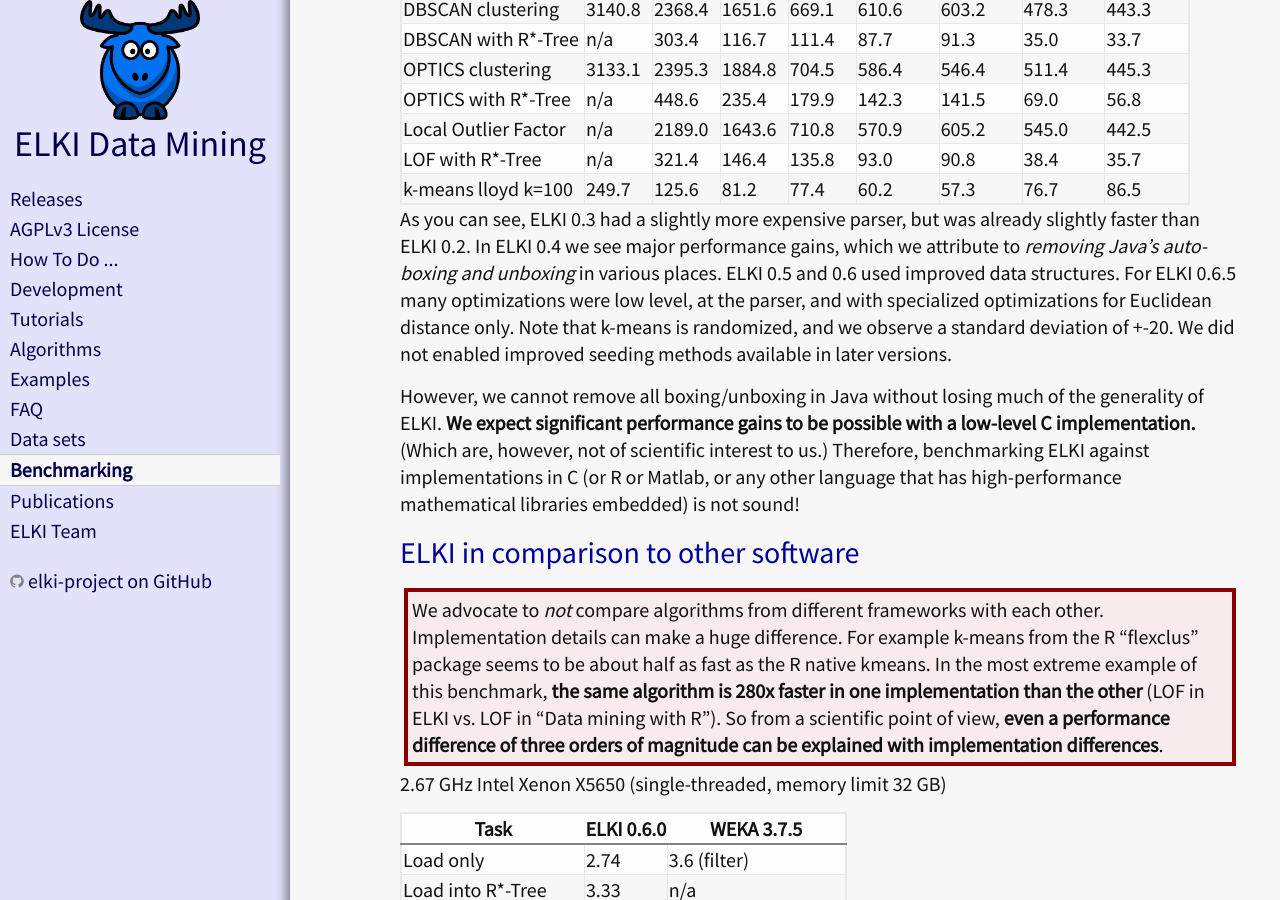
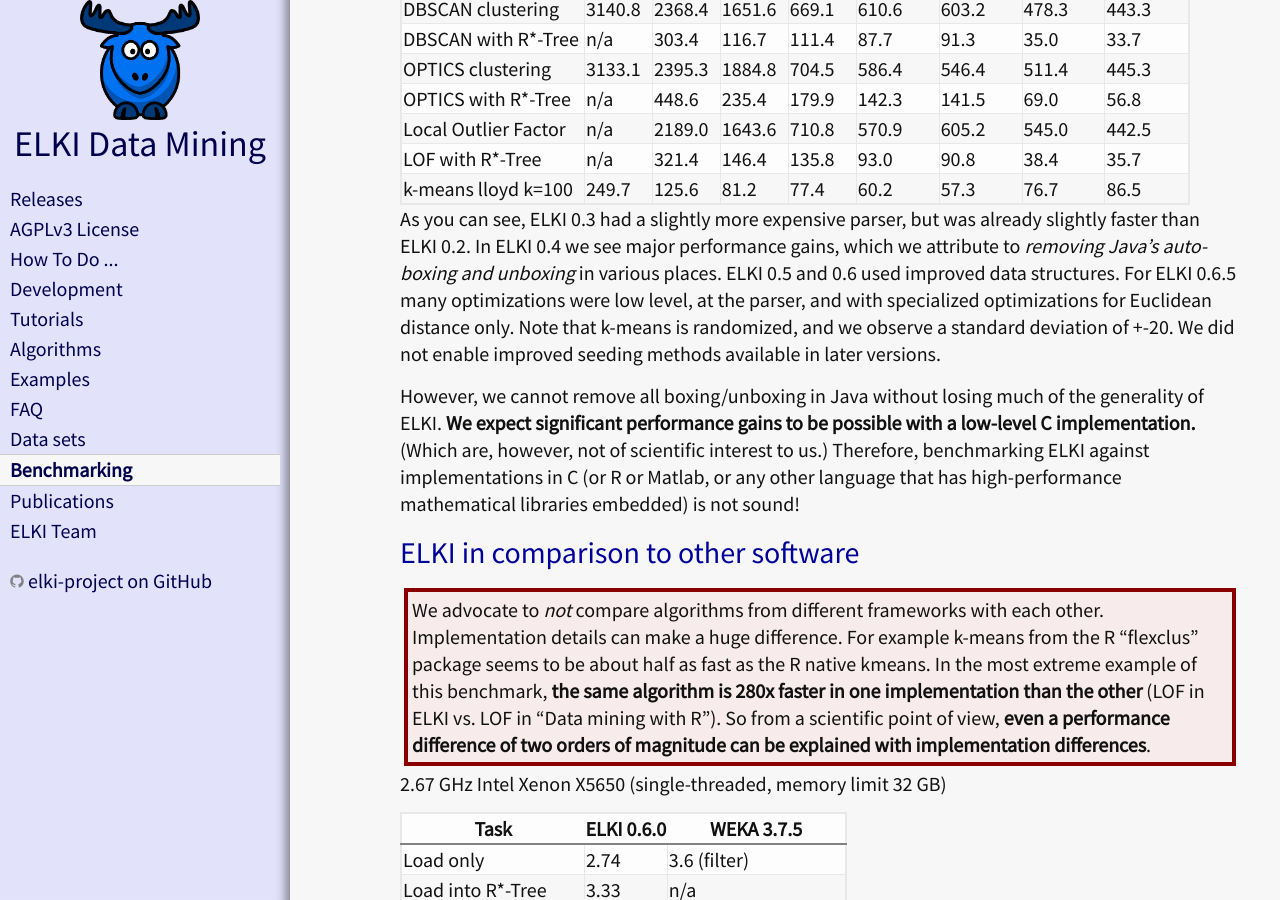
Before and after one commit to elki-project/elki-project.github.io, a Jekyll site: the page built from benchmarking.md, in a window 1280 px wide and 900 px high, scrolled down 1806 px. Built offline with Jekyll 4.4.1, drawn with Linux system fonts in a browser that asks for light colours.

Commit message:
Update benchmarking.md

```diff
--- a/benchmarking.md
+++ b/benchmarking.md
@@ -68,14 +68,14 @@
 | LOF with R\*-Tree | n/a | 321.4 | 146.4 | 135.8 | 93.0 | 90.8 | 38.4 | 35.7 |
 | k-means lloyd k=100 | 249.7 | 125.6 | 81.2 | 77.4 | 60.2 | 57.3 | 76.7 | 86.5
 
-As you can see, ELKI 0.3 had a slightly more expensive parser, but was already slightly faster than ELKI 0.2. In ELKI 0.4 we see major performance gains, which we attribute to _removing Java's auto-boxing and unboxing_ in various places. ELKI 0.5 and 0.6 used improved data structures. For ELKI 0.6.5 many optimizations were low level, at the parser, and with specialized optimizations for Euclidean distance only. Note that k-means is randomized, and we observe a standard deviation of +-20. We did not enabled improved seeding methods available in later versions.
+As you can see, ELKI 0.3 had a slightly more expensive parser, but was already slightly faster than ELKI 0.2. In ELKI 0.4 we see major performance gains, which we attribute to _removing Java's auto-boxing and unboxing_ in various places. ELKI 0.5 and 0.6 used improved data structures. For ELKI 0.6.5 many optimizations were low level, at the parser, and with specialized optimizations for Euclidean distance only. Note that k-means is randomized, and we observe a standard deviation of +-20. We did not enable improved seeding methods available in later versions.
 
 However, we cannot remove all boxing/unboxing in Java without losing much of the generality of ELKI. **We expect significant performance gains to be possible with a low-level C implementation.** (Which are, however, not of scientific interest to us.) Therefore, benchmarking ELKI against implementations in C (or R or Matlab, or any other language that has high-performance mathematical libraries embedded) is not sound!
 
 ELKI in comparison to other software
 ------------------------------------
 
-We advocate to _not_ compare algorithms from different frameworks with each other. Implementation details can make a huge difference. For example k-means from the R "flexclus" package seems to be about half as fast as the R native kmeans. In the most extreme example of this benchmark, **the same algorithm is 280x faster in one implementation than the other** (LOF in ELKI vs. LOF in "Data mining with R"). So from a scientific point of view, **even a performance difference of three orders of magnitude can be explained with implementation differences**.
+We advocate to _not_ compare algorithms from different frameworks with each other. Implementation details can make a huge difference. For example k-means from the R "flexclus" package seems to be about half as fast as the R native kmeans. In the most extreme example of this benchmark, **the same algorithm is 280x faster in one implementation than the other** (LOF in ELKI vs. LOF in "Data mining with R"). So from a scientific point of view, **even a performance difference of two orders of magnitude can be explained with implementation differences**.
 {: class="box-warn" }
 
 2.67 GHz Intel Xenon X5650 (single-threaded, memory limit 32 GB)
```
